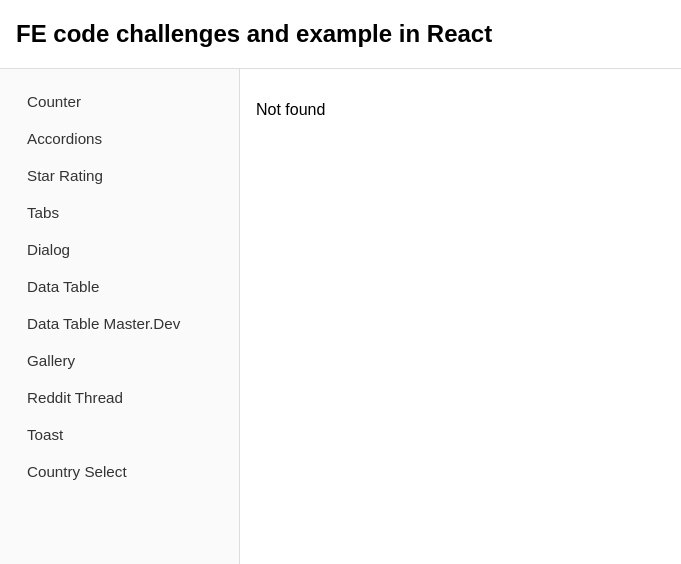
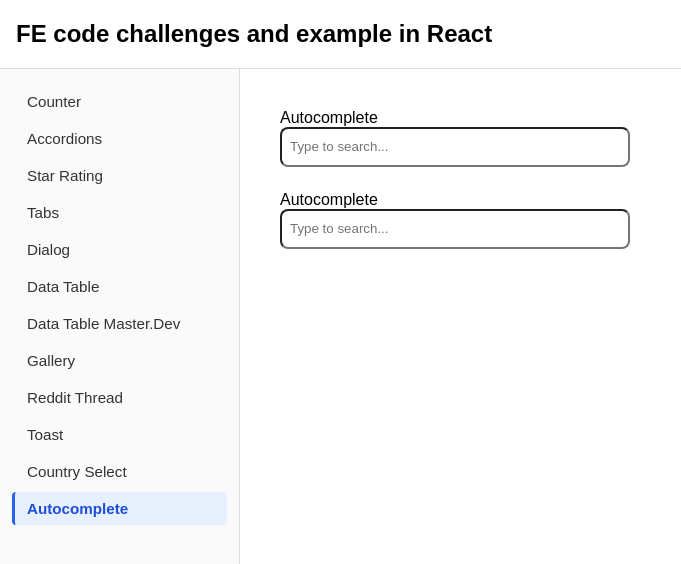
Before and after one commit to ravianand1988/fe-ts-challanges, a React (Vite) app: page /autocomplete in a window 1280 px wide. Before the commit this address had no page. Shown: the top 564 px of the page, without its empty margins (0-681 px from the left). Built offline with nearby package versions, Linux system fonts and the light colour scheme.

Commit message:
Build Autocomplete component

```diff
--- /dev/null
+++ b/src/components/Autocomplete/Autocomplete.example.tsx
@@ -0,0 +1,86 @@
+import { useEffect, useState } from "react";
+import { Autocomplete, type TAutocompleteItem } from "./Autocomplte";
+
+interface User {
+  id: string;
+  name: string;
+}
+
+export const AutocompleteExample = () => {
+  const [query, setQuery] = useState("");
+  const [userQuery, setUserQuery] = useState("");
+  const [options, setOptions] = useState<TAutocompleteItem<string>[]>([]);
+  const [userOptions, setUserOptions] = useState<TAutocompleteItem<User>[]>([]);
+  function handleOnSelect(e: TAutocompleteItem<string>): void {
+    console.log(e);
+  }
+
+  function handleOnSelectUser(e: TAutocompleteItem<User>): void {
+    console.log(e);
+  }
+
+  const getOptions = (query: string): Promise<TAutocompleteItem<string>[]> => {
+    return new Promise((resolve) => {
+      setTimeout(() => {
+        // fetch(`api/autocomplete?query=${query}`)
+        resolve(
+          [
+            { key: "foo", value: "bar" },
+            { key: "baz", value: "qux" },
+          ].filter((item) => item.value.includes(query)),
+        );
+      }, 1000);
+    });
+  };
+
+  const getUsersOptions = (query: string) => {
+    return new Promise<TAutocompleteItem<User>[]>((resolve) => {
+      setTimeout(() => {
+        resolve(
+          [
+            {
+              key: "1",
+              value: { id: "1", name: "John Doe" },
+              renderer: (item: TAutocompleteItem<User>) => item.value.name,
+              // <div>{item.value.name}</div>
+            },
+            {
+              key: "2",
+              value: { id: "2", name: "Jane Doe" },
+              renderer: (item: TAutocompleteItem<User>) => item.value.name,
+              // <div>{item.value.name}</div>
+            },
+            {
+              key: "3",
+              value: { id: "3", name: "John Smith" },
+              renderer: (item: TAutocompleteItem<User>) => item.value.name,
+              // <div>{item.value.name}</div>
+            },
+          ].filter((item) =>
+            item.value.name.toLowerCase().includes(query.toLowerCase()),
+          ),
+        );
+      }, 1000);
+    });
+  };
+
+  useEffect(() => {
+    getOptions(query).then((options) => setOptions(options));
+    getUsersOptions(userQuery).then((options) => setUserOptions(options));
+  }, [query, userQuery]);
+
+  return (
+    <div>
+      <Autocomplete
+        onSelect={(e) => handleOnSelect(e)}
+        options={options}
+        onQueryChange={(q) => setQuery(q)}
+      />
+      <Autocomplete<User>
+        onSelect={(e) => handleOnSelectUser(e)}
+        options={userOptions}
+        onQueryChange={(q) => setUserQuery(q)}
+      />
+    </div>
+  );
+};
--- /dev/null
+++ b/src/components/Autocomplete/Autocomplete.module.css
@@ -0,0 +1,41 @@
+.inputLabel {
+  display: block;
+}
+
+.inputAutocomplete {
+  min-width: 350px;
+  padding: 0 0.5rem;
+  height: 40px;
+  border-radius: 0.5rem;
+}
+
+.suggestions {
+  border: solid 2px lightgray;
+  min-width: 350px;
+  max-width: fit-content;
+  width: auto;
+  left: 0;
+  transform: translateY(-15px);
+  border-radius: 0.5rem;
+  border-top: none;
+  max-height: 400px;
+  overflow-y: scroll;
+  display: none;
+  list-style: none;
+  padding-inline-start: 0;
+  z-index: 9999;
+  background-color: white;
+}
+
+.autocompleteWrapper:focus-within .suggestions {
+  display: block;
+}
+
+.suggestionsItem:hover {
+  background-color: lightgray;
+  cursor: pointer;
+}
+
+.suggestionsItemActive {
+  background-color: lightgray;
+}
--- /dev/null
+++ b/src/components/Autocomplete/Autocomplte.tsx
@@ -0,0 +1,145 @@
+import { useEffect, useId, useRef, useState } from "react";
+import { cx } from "src/utilities";
+import cssUtils from "../../utilities/styles.module.css";
+import css from "./Autocomplete.module.css";
+
+export type TAutocompleteItem<T> = {
+  key: string;
+  value: T;
+  renderer?: (item: TAutocompleteItem<T>) => string;
+};
+
+export interface IAutocomplete<T> {
+  options: TAutocompleteItem<T>[];
+  onSelect: (item: TAutocompleteItem<T>) => void;
+  onQueryChange: (query: string) => void;
+}
+
+export const Autocomplete = <T,>({
+  options,
+  onSelect,
+  onQueryChange,
+}: IAutocomplete<T>) => {
+  // const [query, setQuery] = useState("");
+  const [inputValue, setInputValue] = useState("");
+  const [activeIndex, setActiveIndex] = useState(-1);
+  const listRef = useRef<HTMLUListElement>(null);
+  const uId = useId();
+  const inputId = `${uId}-input`;
+  const listId = `${uId}-list`;
+
+  const handleOnChange = (e: React.ChangeEvent<HTMLInputElement>) => {
+    const value = e.target.value;
+    setInputValue(value);
+    // setQuery(value);
+    setActiveIndex(-1);
+    onQueryChange(value);
+  };
+
+  const handleOnSelect = (option: TAutocompleteItem<T>) => {
+    const { value } = option;
+    if (typeof value === "string") {
+      setInputValue(option.value as string);
+    } else {
+      const val = option.renderer && option.renderer(option);
+      setInputValue(val!);
+    }
+    // setQuery("");
+    setActiveIndex(-1);
+    onSelect(option);
+  };
+
+  const handleKeyDown = (e: React.KeyboardEvent<HTMLInputElement>) => {
+    const count = options.length;
+    if (!count) {
+      return;
+    }
+
+    switch (e.key) {
+      case "ArrowDown":
+        e.preventDefault();
+        setActiveIndex((prev) => (prev + 1) % count);
+        break;
+      case "ArrowUp":
+        e.preventDefault();
+        setActiveIndex((prev) => (prev <= 0 ? count - 1 : prev - 1));
+        break;
+      case "Escape":
+        setActiveIndex(-1);
+        e.currentTarget.blur();
+        break;
+      case "Enter":
+        if (activeIndex >= 0) {
+          handleOnSelect(options[activeIndex]);
+          e.currentTarget.blur();
+        }
+        break;
+    }
+  };
+
+  useEffect(() => {
+    if (activeIndex < 0) {
+      return;
+    }
+    listRef.current?.children[activeIndex]?.scrollIntoView({
+      block: "nearest",
+    });
+  }, [activeIndex]);
+
+  return (
+    <div
+      className={cx(css.autocompleteWrapper, cssUtils.margin24, cssUtils.pRel)}
+    >
+      <label className={cx(css.inputLabel)} htmlFor="">
+        Autocomplete
+      </label>
+      <input
+        className={cx(css.inputAutocomplete)}
+        type="text"
+        role="combobox"
+        placeholder="Type to search..."
+        id={inputId}
+        aria-controls={listId}
+        aria-activedescendant={
+          activeIndex >= 0 ? `${uId}-option-${activeIndex}` : undefined
+        }
+        value={inputValue}
+        onKeyDown={(e) => handleKeyDown(e)}
+        onChange={(e) => handleOnChange(e)}
+      />
+      <ul
+        id={listId}
+        ref={listRef}
+        role="listbox"
+        className={cx(css.suggestions, cssUtils.pAbs)}
+      >
+        {options.map((option, index) => (
+          <li
+            id={`${uId}-option-${index}`}
+            role="option"
+            aria-selected={index === activeIndex}
+            tabIndex={-1}
+            className={cx(
+              cssUtils.paddingHor16,
+              cssUtils.paddingVer8,
+              css.suggestionsItem,
+              index === activeIndex ? css.suggestionsItemActive : "",
+            )}
+            key={option.key}
+            onMouseEnter={() => setActiveIndex(index)}
+            onClick={(e) => {
+              handleOnSelect(option);
+              e.currentTarget.blur();
+            }}
+          >
+            {typeof option.value === "string"
+              ? option.value
+              : option.renderer
+                ? option.renderer(option)
+                : JSON.stringify(option.value)}
+          </li>
+        ))}
+      </ul>
+    </div>
+  );
+};
--- a/src/components/index.ts
+++ b/src/components/index.ts
@@ -1,4 +1,5 @@
 export * from "./Accordion/Accordion.example";
+export * from "./Autocomplete/Autocomplete.example";
 export * from "./Counter/Counter";
 export * from "./CountrySelect/CountrySelect.example";
 export * from "./DataTable/DataTable.example";
--- a/src/routes.tsx
+++ b/src/routes.tsx
@@ -88,4 +88,13 @@ export const challengesRoutes = [
       })),
     ),
   },
+  {
+    path: "autocomplete",
+    label: "Autocomplete",
+    Component: lazy(() =>
+      import("./components").then((m) => ({
+        default: m.AutocompleteExample,
+      })),
+    ),
+  },
 ];
```
Also changed, not shown: src/components/Autocomplete/readme.md (added).
